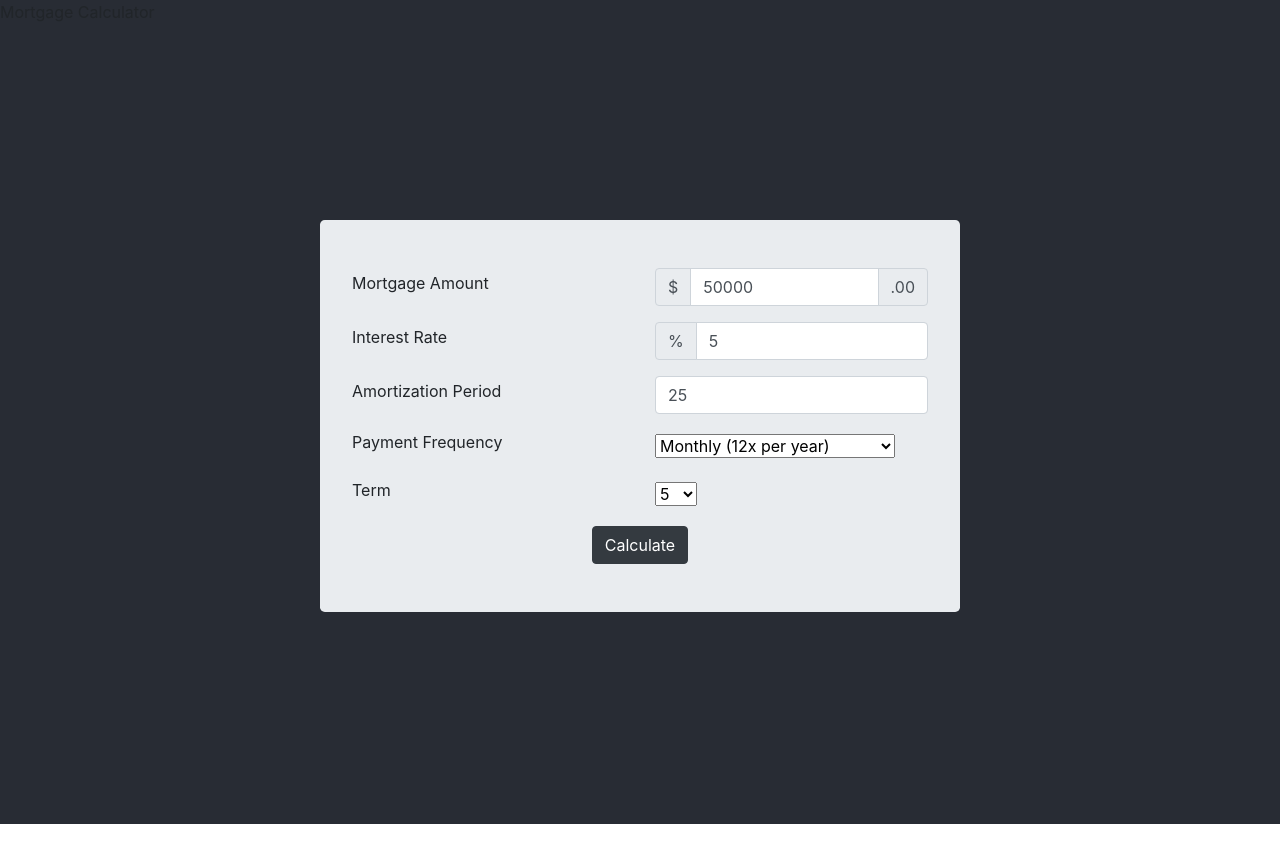
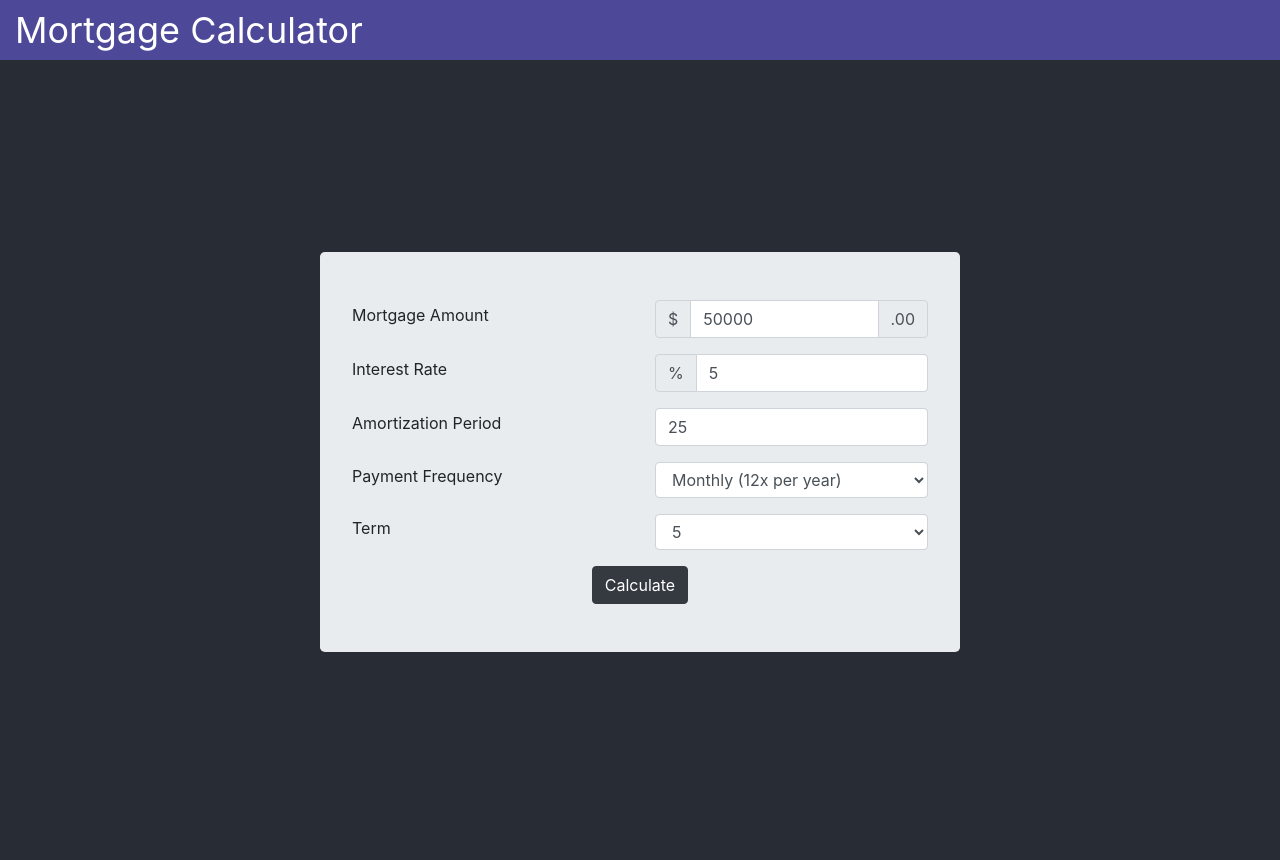
Before and after one commit to shubhamchauhan4488/mortgage-calculator, a React (Create React App) app: page / in a window 1280 px wide. Before the commit the page ends 824 px from the top, so only its background shows below. Built offline with nearby package versions, Linux system fonts and the light colour scheme.

Commit message:
Update error, header and select styling

```diff
--- a/src/App.css
+++ b/src/App.css
@@ -11,3 +11,59 @@
   align-items: center;
   justify-content: center;
 }
+
+select {
+  display: block;
+  width: 100%;
+  padding: .375rem .75rem;
+  font-size: 1rem;
+  line-height: 1.5;
+  color: #495057;
+  background-color: #fff;
+  background-clip: padding-box;
+  border: 1px solid #ced4da;
+  border-radius: .25rem;
+  transition: border-color .15s
+}
+
+
+.error {
+  width: 100%;
+  margin-top: .25rem;
+  font-size: 80%;
+  color: #dc3545;
+}
+
+.header {
+  font-size: 36px;
+  color: white;
+  height: 60px;
+  display: flex;
+  box-shadow: 10px 10px 0px 0px white;
+  background-color: #4d4998;
+  align-items: center;
+}
+
+@media (max-width: 480px) {
+  .header{
+  font-size:28px;
+  }
+}
+
+@media (min-width: 481px) and (max-width: 767px) {
+  .header{
+  font-size:30px;
+  }
+}
+
+@media (min-width: 768px) and (max-width: 979px) {
+  .header{
+  font-size:26px;
+  }
+}
+
+@media (min-width: 980px) {
+  .header{
+  font-size:36px;
+  }
+}
--- a/src/components/Header.js
+++ b/src/components/Header.js
@@ -1,8 +1,8 @@
 import React from "react";
 
 export const Header = () => (
-  <div className="container-fluid">
-    <div className="row">
+  <div className="container-fluid header">
+    <div className="row no-gutters align-items-center justify-content-center justify-content-sm-start">
       Mortgage Calculator
     </div>
   </div>
--- a/src/utilities/validate.js
+++ b/src/utilities/validate.js
@@ -38,7 +38,7 @@ export const validateTerm = (amortizationPeriod, value) => {
 
 export const hasErrors = (formErrors) => {
   let hasError = false
-  for (const [key, value] of Object.entries(formErrors)) {
+  for (const [, value] of Object.entries(formErrors)) {
     if (value !== '') {
       hasError = true;
       break;
```
